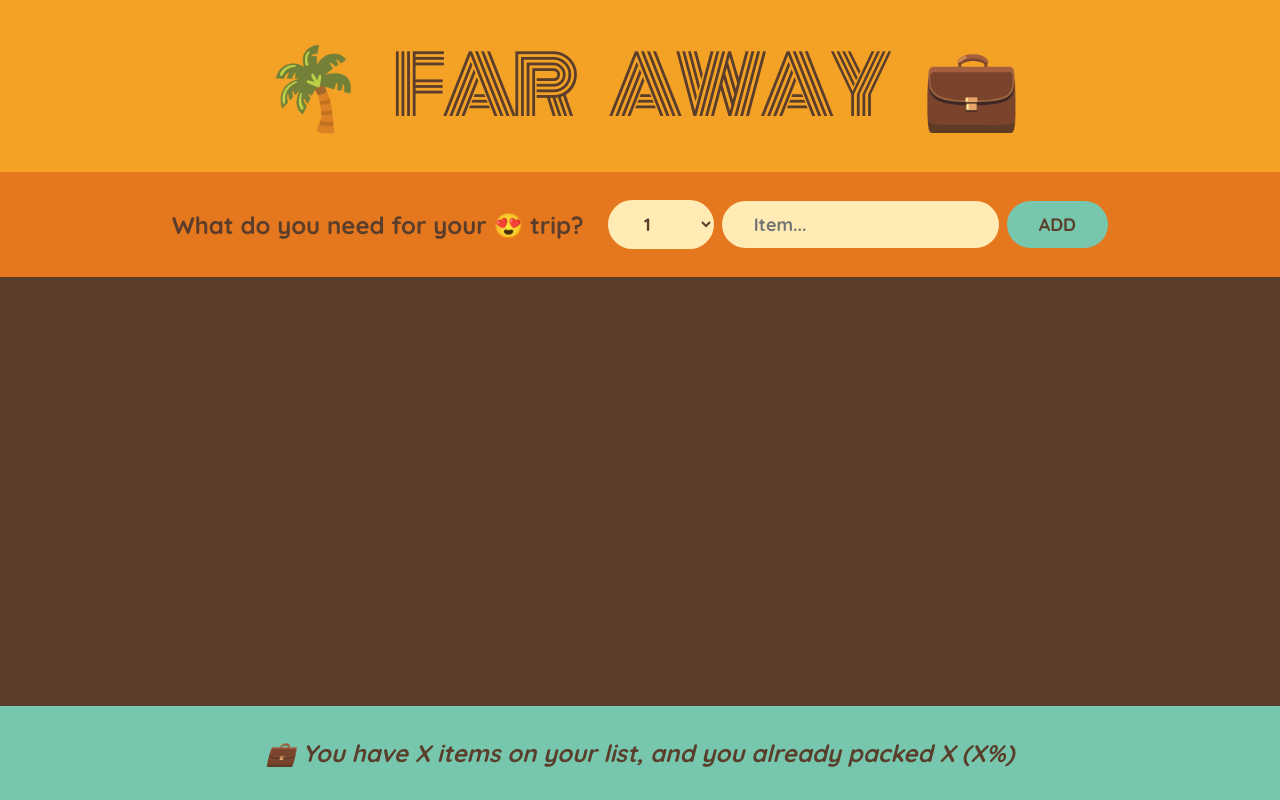
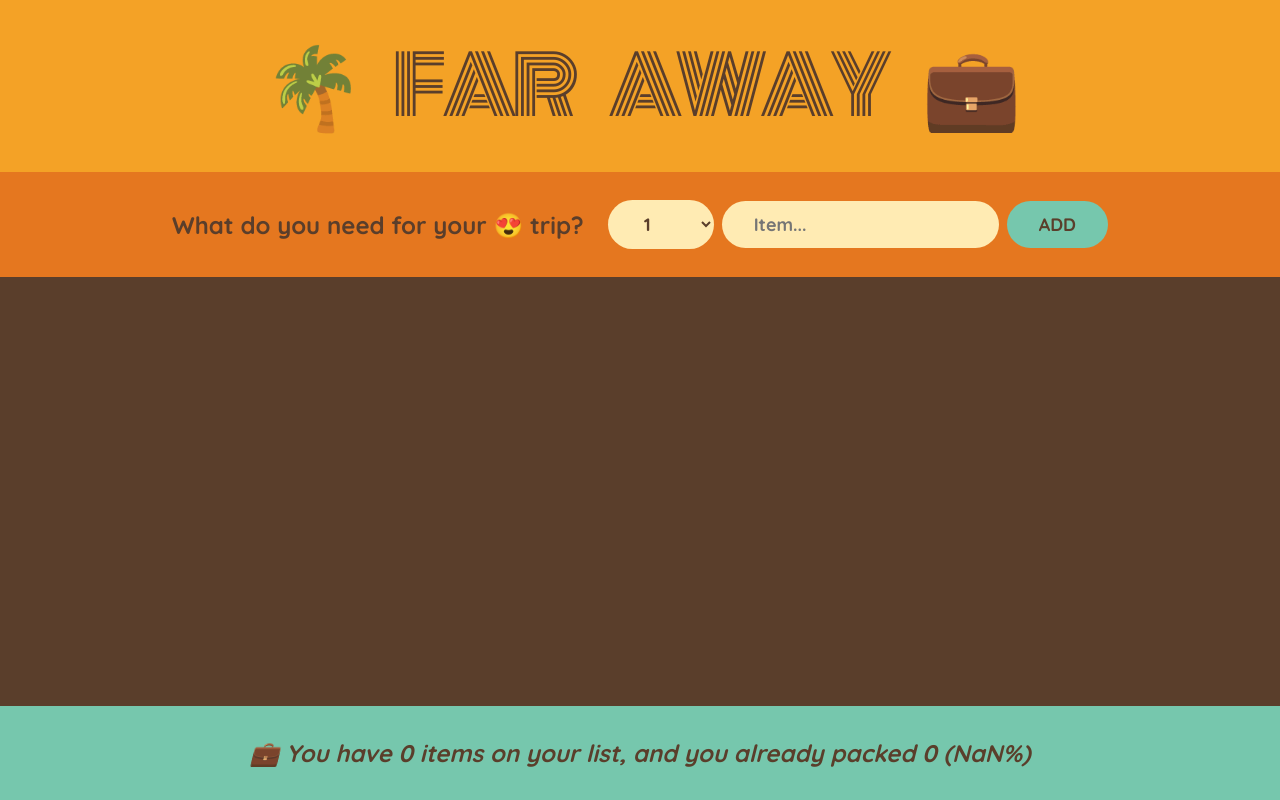
Before and after one commit to platisam/Travel_list, a React (Create React App) app: page / in a window 1280 px wide. Built offline with nearby package versions, Linux system fonts and the light colour scheme.

Commit message:
calculating statistics as derived state

```diff
--- a/src/App.js
+++ b/src/App.js
@@ -34,7 +34,7 @@
         onDeleteItem={handleDeleteItem}
         onToggleItem={handleToggleItem}
       />
-      <Stats />
+      <Stats items={items} />
     </div>
   );
 }
@@ -53,7 +53,7 @@
     if (!description) return;
 
     const newItem = { description, quantity, packed: false, id: Date.now() };
-    console.log(newItem);
+    //console.log(newItem);
 
     onAddItems(newItem);
 
@@ -118,10 +118,17 @@
   );
 }
 
-function Stats() {
+function Stats({ items }) {
+  const numItems = items.length;
+  const numPacked = items.filter((item) => item.packed).length;
+  const percentage = Math.round(numPacked / numItems) * 100;
+
   return (
     <footer className="stats">
-      <em>💼 You have X items on your list, and you already packed X (X%)</em>
+      <em>
+        💼 You have {numItems} items on your list, and you already packed{" "}
+        {numPacked} ({percentage}%)
+      </em>
     </footer>
   );
 }
```
